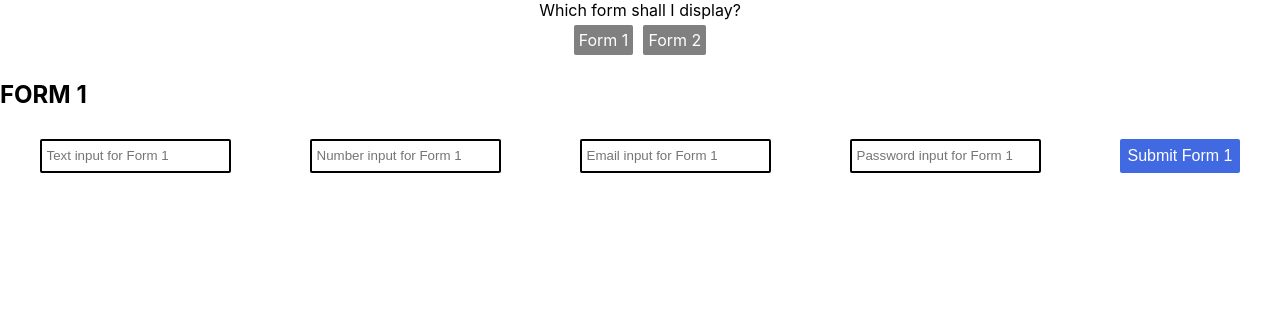
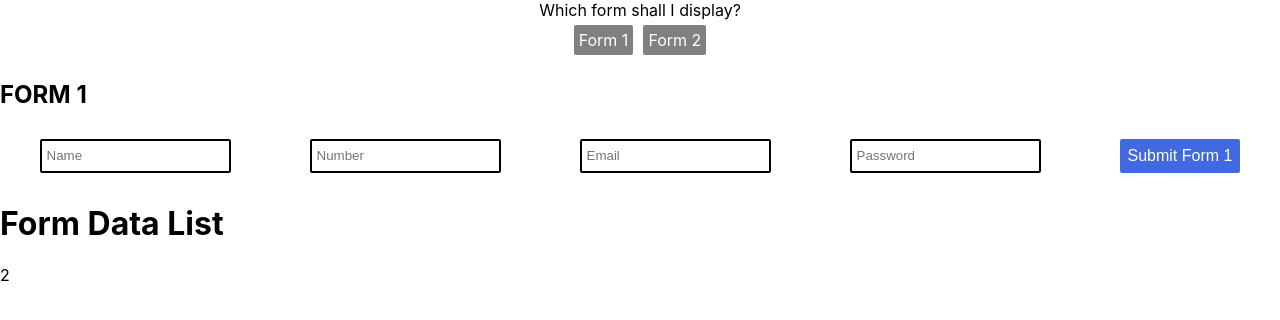
Before and after one commit to MacLure/higherme_challenge, a React (Create React App) app: page / in a window 1280 px wide. Shown: the top 320 px of the page. Built offline with nearby package versions, Linux system fonts and the light colour scheme.

Commit message:
installed react-redux

```diff
--- a/package.json
+++ b/package.json
@@ -5,6 +5,7 @@
   "dependencies": {
     "react": "^16.8.5",
     "react-dom": "^16.8.5",
+    "react-redux": "^6.0.1",
     "react-scripts": "2.1.8",
     "redux": "^4.0.1"
   },
--- a/src/components/container.jsx
+++ b/src/components/container.jsx
@@ -1,6 +1,7 @@
 import React, { Component } from 'react';
 import Form1 from './form1'
 import Form2 from './form2'
+import FormDataList from './formDataList'
 
 
 class Container extends Component {
@@ -34,6 +35,7 @@ class Container extends Component {
         </div>
         {this.state.selectedForm === 1 ? <Form1 /> : null}
         {this.state.selectedForm === 2 ? <Form2 /> : null}
+        <FormDataList />
       </div>
      );
   }
--- a/src/components/form1.jsx
+++ b/src/components/form1.jsx
@@ -1,17 +1,22 @@
 import React, { Component } from 'react';
 
 class Form1 extends Component {
-  state = {  }
+  state = {
+    name: '',
+    number: 0,
+    email: '',
+    password: '',
+   }
   render() {
     return (
       <div>
       <h2>FORM 1</h2>
         <form>
           <div  className="formInputs">
-            <input type="text" placeholder="Text input for Form 1" />
-            <input type="number" placeholder="Number input for Form 1" />
-            <input type="email" placeholder="Email input for Form 1" autoComplete="username" />
-            <input type="password" placeholder="Password input for Form 1" autoComplete="current-password"/>
+            <input type="text" placeholder="Name" />
+            <input type="number" placeholder="Number" />
+            <input type="email" placeholder="Email" autoComplete="username" />
+            <input type="password" placeholder="Password" autoComplete="current-password"/>
             <input type="submit" value="Submit Form 1" />
 
           </div>
--- a/src/components/form2.jsx
+++ b/src/components/form2.jsx
@@ -1,18 +1,24 @@
 import React, { Component } from 'react';
 
 class Form2 extends Component {
-  state = {  }
+  state = {
+    name: '',
+    number: 0,
+    email: '',
+    password: '',
+   }
+
   render() {
     return (
       <div>
         <h2>FORM 2</h2>
         <form>
           <div  className="formInputs">
-            <input type="text" placeholder="Text input for Form 2" />
-            <input type="number" placeholder="Number input for Form 2" />
-            <input type="email" placeholder="Email input for Form 2" autoComplete="username" />
-            <input type="password" placeholder="Password input for Form 2" autoComplete="current-password"/>
-            <input type="submit" value="Submit Form 2" />
+          <input type="text" placeholder="Name" />
+          <input type="number" placeholder="Number" />
+          <input type="email" placeholder="Email" autoComplete="username" />
+          <input type="password" placeholder="Password" autoComplete="current-password"/>
+          <input type="submit" value="Submit Form 2" />
 
           </div>
         </form>
--- /dev/null
+++ b/src/components/formDataList.jsx
@@ -0,0 +1,18 @@
+import React from 'react';
+import { connect } from 'react-redux';
+
+
+const FormDataList = (props) => {
+  return (
+    <div>
+      <h1>Form Data List</h1>
+      {props.data.length}
+    </div>
+   );
+}
+
+const mapStateToProps = (state) => {
+  return { data: state.formsData }
+}
+
+export default connect(mapStateToProps)(FormDataList)
--- a/src/index.js
+++ b/src/index.js
@@ -4,8 +4,9 @@ import './index.css';
 import Container from './components/container';
 import * as serviceWorker from './serviceWorker';
 
+import { Provider } from 'react-redux';
 import configureStore from './store/configureStore';
-import {submitForm1} from './actions/submitForms';
+import {submitForm1, submitForm2} from './actions/submitForms';
 
 const store = configureStore()
 
@@ -18,9 +19,24 @@ store.dispatch(submitForm1(
   }
 ))
 
+store.dispatch(submitForm2(
+  {
+    text: "dfdfdfddf",
+    number: 22222,
+    email: '222@email.com',
+    password: '2222pppp'
+  }
+))
+
 console.log(store.getState())
 
-ReactDOM.render(<Container />, document.getElementById('root'));
+const jsx = (
+  <Provider store={store}>
+    <Container />
+  </Provider>
+)
+
+ReactDOM.render(jsx, document.getElementById('root'));
 
 // If you want your app to work offline and load faster, you can change
 // unregister() to register() below. Note this comes with some pitfalls.
```
Also changed, not shown: 1 other file (tests, documents, lock files or other folders).
